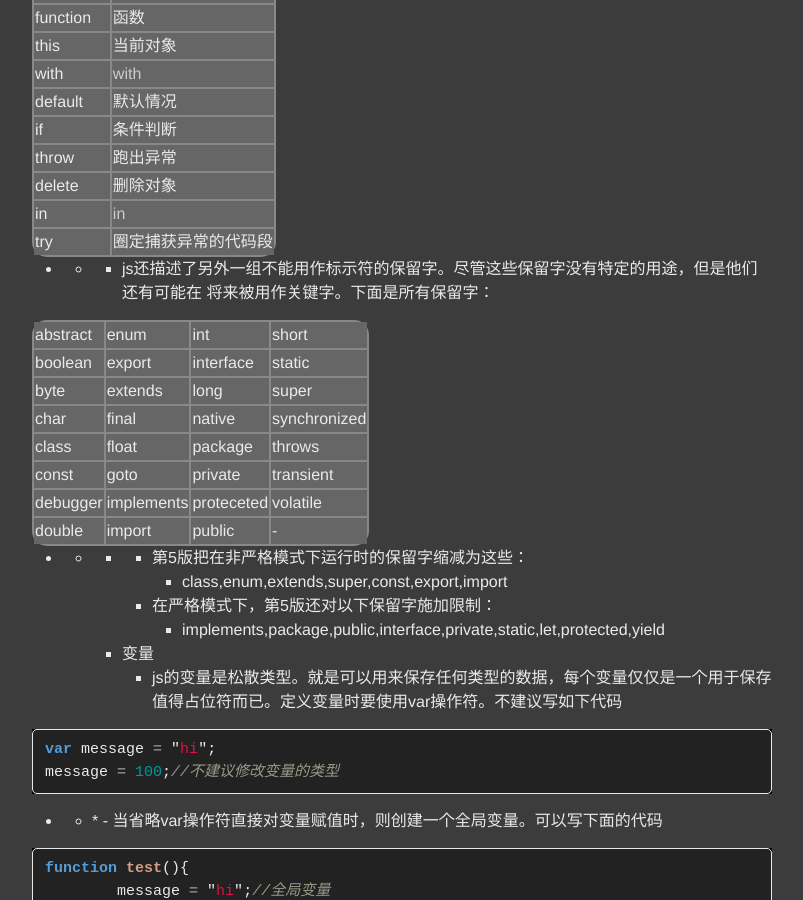
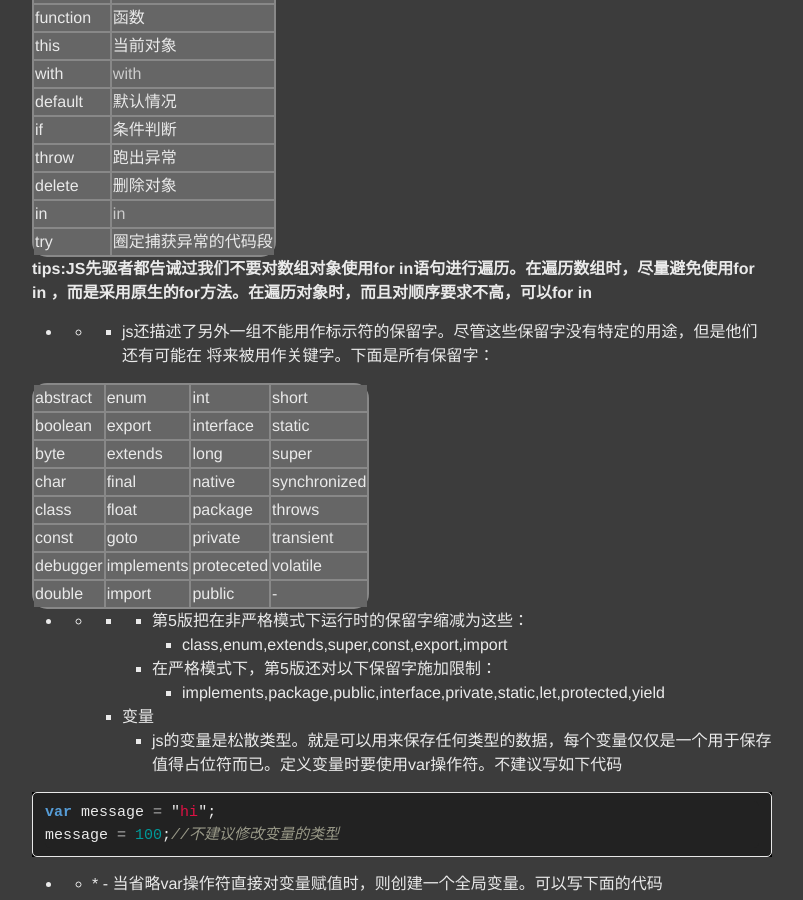
Before and after one commit to QAQMiao/antimoron.github.io, a Jekyll site: the page built from _posts/2015-07-23-Javascript.markdown, in a window 1280 px wide and 900 px high, scrolled down 4205 px. Shown: the whole window, without its empty margins (238-1041 px from the left). Built offline with Jekyll 4.4.1, drawn with Linux system fonts in a browser that asks for light colours.

Commit message:
Update 2015-07-23-Javascript.markdown

```diff
--- a/_posts/2015-07-23-Javascript.markdown
+++ b/_posts/2015-07-23-Javascript.markdown
@@ -216,7 +216,10 @@ function doSomething() {
 |in|[in](http://blog.sina.com.cn/s/blog_855dfd9e0101a2w0.html)|
 |try|圈定捕获异常的代码段|
 
+**tips:JS先驱者都告诫过我们不要对数组对象使用for in语句进行遍历。在遍历数组时，尽量避免使用for in ，而是采用原生的for方法。在遍历对象时，而且对顺序要求不高，可以for in**
+
 -
+
 	-
 		* js还描述了另外一组不能用作标示符的保留字。尽管这些保留字没有特定的用途，但是他们还有可能在
 将来被用作关键字。下面是所有保留字：
```
